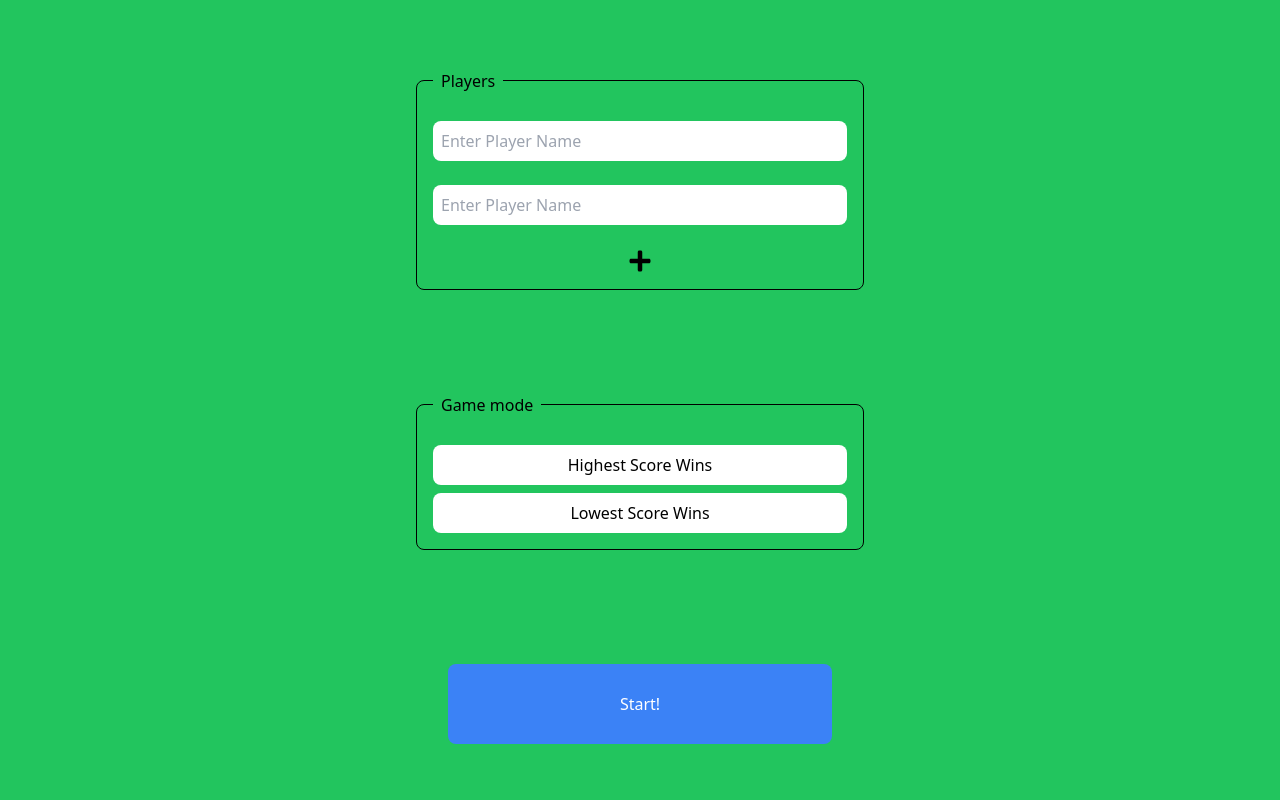
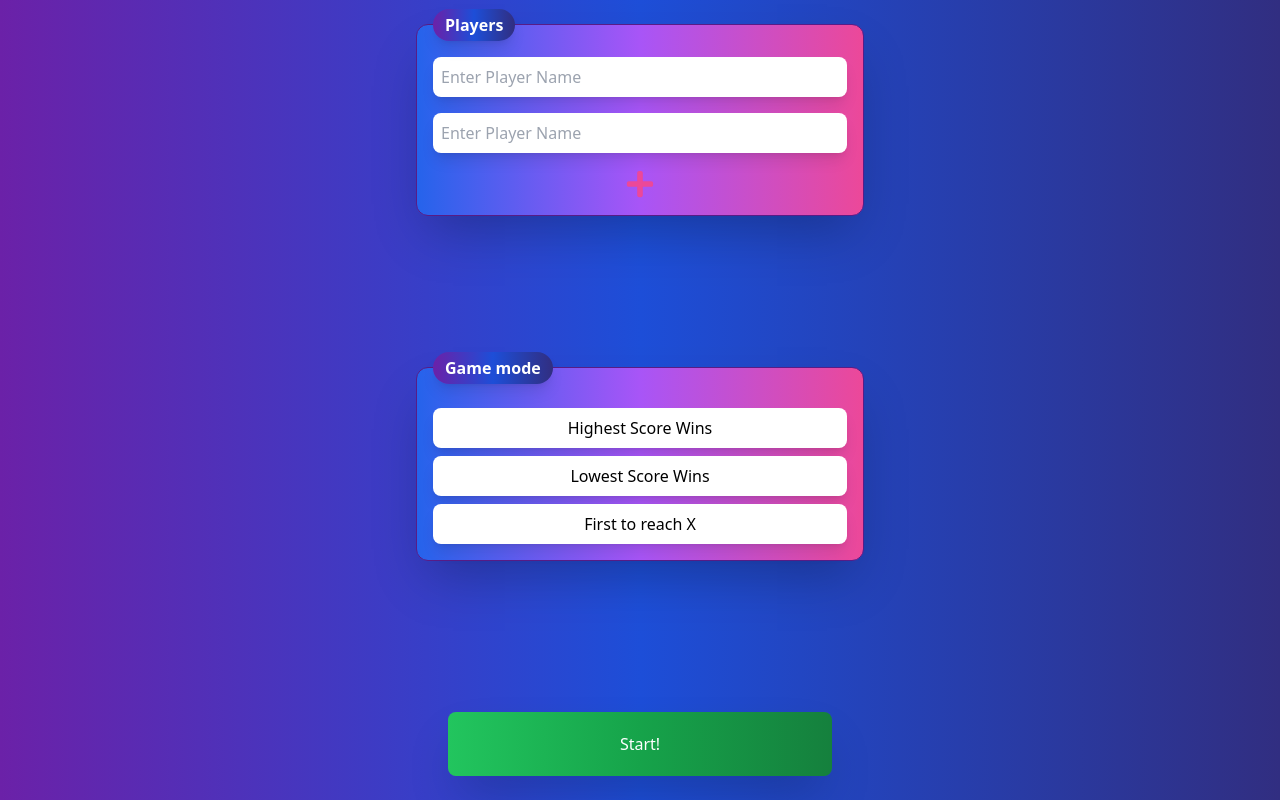
Before and after one commit to viktoramattsson/Scoreboard-Lite, a Next.js app: page /playRounds in a window 1280 px wide. Built offline with nearby package versions, Linux system fonts and the light colour scheme.

Commit message:
styling input

```diff
--- a/src/components/PlayerNamesInput.jsx
+++ b/src/components/PlayerNamesInput.jsx
@@ -19,10 +19,11 @@ function PlayerNamesInput({ onSubmit }) {
 
   const handleSubmit = () => {
     const validNames = currentNames.filter((name) => name.trim() !== '');
-    if (validNames.length > 0) {
+    if (validNames.length > 0 && selectedGameMode) {
       localStorage.setItem('playerNames', JSON.stringify(validNames)); // Save to localStorage
+      localStorage.setItem('gameMode', selectedGameMode); // Save game mode to localStorage
       console.log('Saved player names to localStorage:', validNames); // Debug log
-      onSubmit(validNames);
+      onSubmit(validNames, selectedGameMode);
       setCurrentNames(['', '']); // Reset fields to initial state
     }
   };
@@ -32,15 +33,15 @@ function PlayerNamesInput({ onSubmit }) {
   };
 
   return (
-    <div className="bg-green-500 flex flex-col items-center justify-between min-h-screen px-8 pt-20 pb-10">
-      <div className="relative w-full max-w-md p-4 pt-10 mb-4 border border-black rounded-lg">
-        <div className="absolute -top-3 left-4 bg-green-500 px-2">
-          <h1 className="text-center">Players</h1>
+    <div className="min-h-screen flex flex-col items-center justify-between bg-gradient-to-r from-purple-800 via-blue-700 to-indigo-900 p-6 space-y-6">
+      <div className="relative w-full max-w-md p-4 pt-8 bg-gradient-to-r from-blue-600 via-purple-500 to-pink-500 border border-purple-900 rounded-xl shadow-2xl transform hover:scale-105 transition-transform duration-500">
+        <div className="absolute -top-4 left-4 bg-gradient-to-r from-purple-800 via-blue-700 to-indigo-900 px-3 py-1 rounded-full shadow-lg">
+          <h1 className="text-center text-white font-bold">Players</h1>
         </div>
         {currentNames.map((name, index) => (
-          <div key={index} className="mb-6">
+          <div key={index} className="mb-4">
             <input
-              className="w-full p-2 rounded-lg"
+              className="w-full p-2 rounded-lg bg-white text-black focus:outline-none focus:ring-4 focus:ring-pink-500 shadow-lg transition-all duration-300 ease-in-out"
               type="text"
               placeholder="Enter Player Name"
               value={name}
@@ -48,22 +49,22 @@ function PlayerNamesInput({ onSubmit }) {
             />
           </div>
         ))}
-        <div className="flex justify-center">
+        <div className="flex justify-center mt-2">
           <FaPlus
-            className="text-2xl text-black cursor-pointer"
+            className="text-3xl text-pink-500 cursor-pointer hover:text-pink-700 transition-colors duration-300"
             onClick={handleAddField}
           />
         </div>
       </div>
-      <div className="relative w-full max-w-md p-4 pt-10 mb-4 border border-black rounded-lg">
-        <div className="absolute -top-3 left-4 bg-green-500 px-2">
-          <h2>Game mode</h2>
+      <div className="relative w-full max-w-md p-4 pt-8 bg-gradient-to-r from-blue-600 via-purple-500 to-pink-500 border border-purple-900 rounded-xl shadow-2xl transform hover:scale-105 transition-transform duration-500">
+        <div className="absolute -top-4 left-4 bg-gradient-to-r from-purple-800 via-blue-700 to-indigo-900 px-3 py-1 rounded-full shadow-lg">
+          <h2 className="text-white font-bold">Game mode</h2>
         </div>
-        <div className="flex flex-col">
+        <div className="flex flex-col mt-2">
           <button
-            className={`p-2 mb-2 rounded-lg ${
+            className={`p-2 mb-2 rounded-lg shadow-lg transform hover:scale-105 transition-transform duration-300 ${
               selectedGameMode === 'highest'
-                ? 'bg-blue-500 text-white'
+                ? 'bg-gradient-to-r from-green-400 via-green-500 to-green-600 text-white'
                 : 'bg-white text-black'
             }`}
             onClick={() => handleGameModeChange('highest')}
@@ -71,19 +72,29 @@ function PlayerNamesInput({ onSubmit }) {
             Highest Score Wins
           </button>
           <button
-            className={`p-2 rounded-lg ${
+            className={`p-2 mb-2 rounded-lg shadow-lg transform hover:scale-105 transition-transform duration-300 ${
               selectedGameMode === 'lowest'
-                ? 'bg-blue-500 text-white'
+                ? 'bg-gradient-to-r from-red-400 via-red-500 to-red-600 text-white'
                 : 'bg-white text-black'
             }`}
             onClick={() => handleGameModeChange('lowest')}
           >
             Lowest Score Wins
           </button>
+          <button
+            className={`p-2 rounded-lg shadow-lg transform hover:scale-105 transition-transform duration-300 ${
+              selectedGameMode === 'firstTo'
+                ? 'bg-gradient-to-r from-purple-400 via-purple-500 to-purple-600 text-white'
+                : 'bg-white text-black'
+            }`}
+            onClick={() => handleGameModeChange('firstTo')}
+          >
+            First to reach X
+          </button>
         </div>
       </div>
       <button
-        className="p-2 bg-blue-500 text-white rounded-lg h-20 w-2/3 max-w-sm mb-4"
+        className="p-2 bg-gradient-to-r from-green-500 via-green-600 to-green-700 text-white rounded-lg h-16 w-2/3 max-w-sm shadow-2xl transform hover:scale-105 transition-transform duration-500"
         onClick={handleSubmit}
       >
         Start!
--- a/src/components/TotalScores.jsx
+++ b/src/components/TotalScores.jsx
@@ -1,16 +1,16 @@
 import React from 'react';
 import PrimaryButton from './PrimaryButton';
 
-function TotalScores({ playerNames, totalScores, onClose, highestWin }) {
+function TotalScores({ playerNames, totalScores, onClose, gameMode }) {
   // Kombinera spelarnamn och deras totala poäng i en array
   const playersWithScores = playerNames.map((name, index) => ({
     name,
     score: totalScores[index],
   }));
 
-  // Sortera arrayen baserat på highestWin flaggan
+  // Sortera arrayen baserat på gameMode
   playersWithScores.sort((a, b) => {
-    if (highestWin) {
+    if (gameMode === 'highest') {
       return b.score - a.score; // Högst poäng först
     } else {
       return a.score - b.score; // Lägst poäng först
--- a/src/pages/playRounds.jsx
+++ b/src/pages/playRounds.jsx
@@ -9,7 +9,7 @@ function PlayRounds() {
   const [scores, setScores] = useState([]);
   const [currentRound, setCurrentRound] = useState(1);
   const [showTotalScores, setShowTotalScores] = useState(false);
-  const [highestWin, setHighestWin] = useState(false);
+  const [gameMode, setGameMode] = useState(null);
   const [isLoaded, setIsLoaded] = useState(false); // Track if localStorage data is loaded
   const router = useRouter();
 
@@ -18,10 +18,12 @@ function PlayRounds() {
       const savedPlayerNames = localStorage.getItem('playerNames');
       const savedScores = localStorage.getItem('scores');
       const savedCurrentRound = localStorage.getItem('currentRound');
+      const savedGameMode = localStorage.getItem('gameMode');
 
       console.log('Loaded player names from localStorage:', savedPlayerNames);
       console.log('Loaded scores from localStorage:', savedScores);
       console.log('Loaded current round from localStorage:', savedCurrentRound);
+      console.log('Loaded game mode from localStorage:', savedGameMode);
 
       if (savedPlayerNames) {
         const parsedNames = JSON.parse(savedPlayerNames);
@@ -39,6 +41,10 @@ function PlayRounds() {
 
       if (savedCurrentRound) {
         setCurrentRound(JSON.parse(savedCurrentRound));
+      }
+
+      if (savedGameMode) {
+        setGameMode(savedGameMode);
       }
 
       setIsLoaded(true);
@@ -59,11 +65,14 @@ function PlayRounds() {
     }
   }, [currentRound, isLoaded]);
 
-  const handlePlayerNamesSubmit = (names) => {
+  const handlePlayerNamesSubmit = (names, gameMode) => {
     setPlayerNames(names);
     setScores(names.map(() => [])); // Initialize scores array
+    setGameMode(gameMode);
     localStorage.setItem('playerNames', JSON.stringify(names)); // Save to localStorage
+    localStorage.setItem('gameMode', gameMode); // Save game mode to localStorage
     console.log('Saved player names to localStorage:', names);
+    console.log('Saved game mode to localStorage:', gameMode);
   };
 
   const handleScoreChange = (playerIndex, value) => {
@@ -75,7 +84,9 @@ function PlayRounds() {
   };
 
   const handleNextRound = () => {
-    setCurrentRound((prevRound) => prevRound + 1);
+    if (canProceedToNextRound()) {
+      setCurrentRound((prevRound) => prevRound + 1);
+    }
   };
 
   const handlePreviousRound = () => {
@@ -96,12 +107,19 @@ function PlayRounds() {
     localStorage.removeItem('playerNames');
     localStorage.removeItem('scores');
     localStorage.removeItem('currentRound');
+    localStorage.removeItem('gameMode');
     router.push('/');
   };
 
   const calculateTotalScores = () => {
     return scores.map((playerScores) =>
       playerScores.reduce((total, score) => total + (parseInt(score) || 0), 0)
+    );
+  };
+
+  const canProceedToNextRound = () => {
+    return playerNames.every(
+      (_, index) => scores[index] && scores[index][currentRound - 1]
     );
   };
 
@@ -120,7 +138,9 @@ function PlayRounds() {
             Previous
           </button>
           <h1>Round {currentRound}</h1>
-          <button onClick={handleNextRound}>Next</button>
+          <button onClick={handleNextRound} disabled={!canProceedToNextRound()}>
+            Next
+          </button>
         </div>
         <table>
           <thead>
@@ -155,7 +175,7 @@ function PlayRounds() {
             playerNames={playerNames}
             totalScores={totalScores}
             onClose={handleCloseTotalScores}
-            highestWin={highestWin}
+            gameMode={gameMode}
           />
         )}
         <PrimaryButton text="End game" onClick={handleEndGame} />
```
